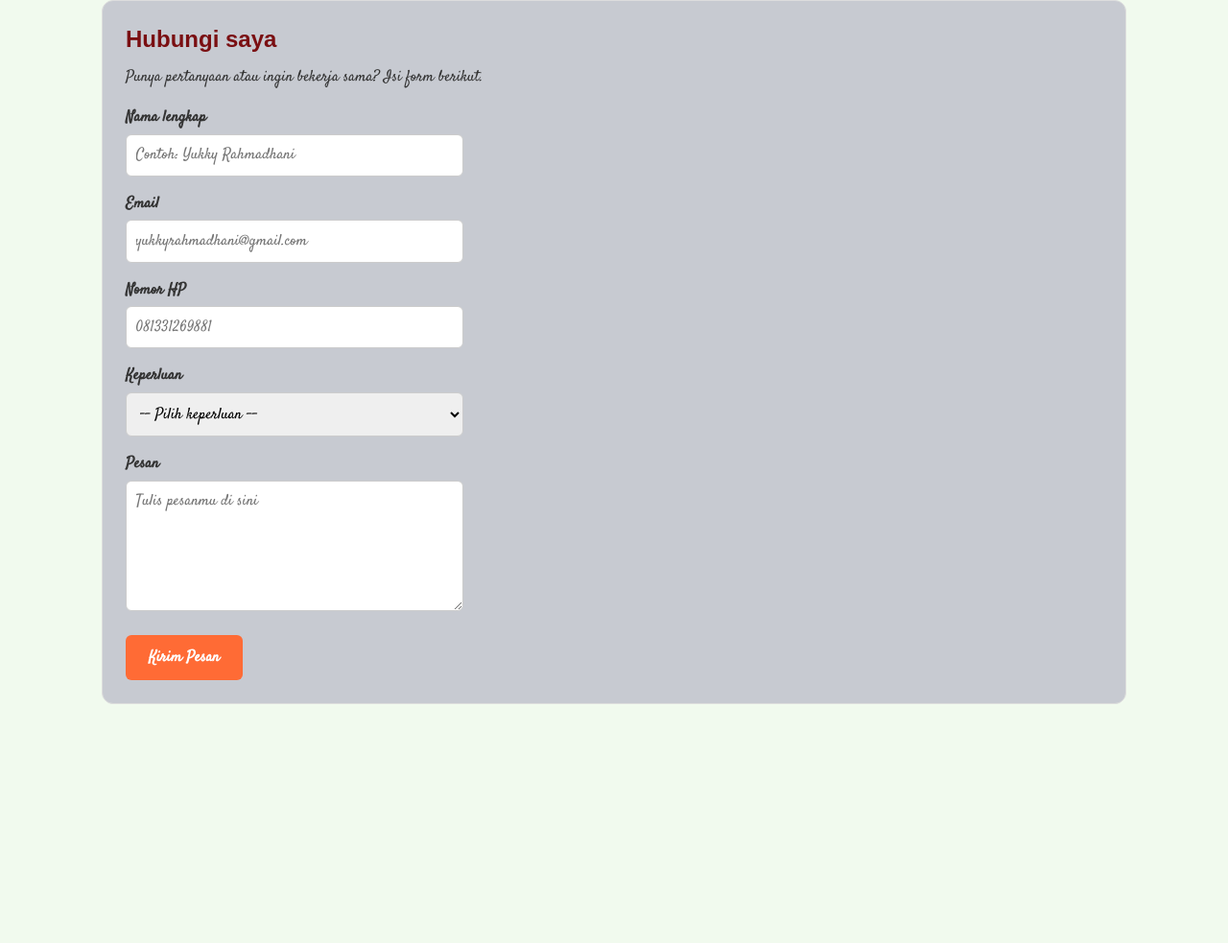
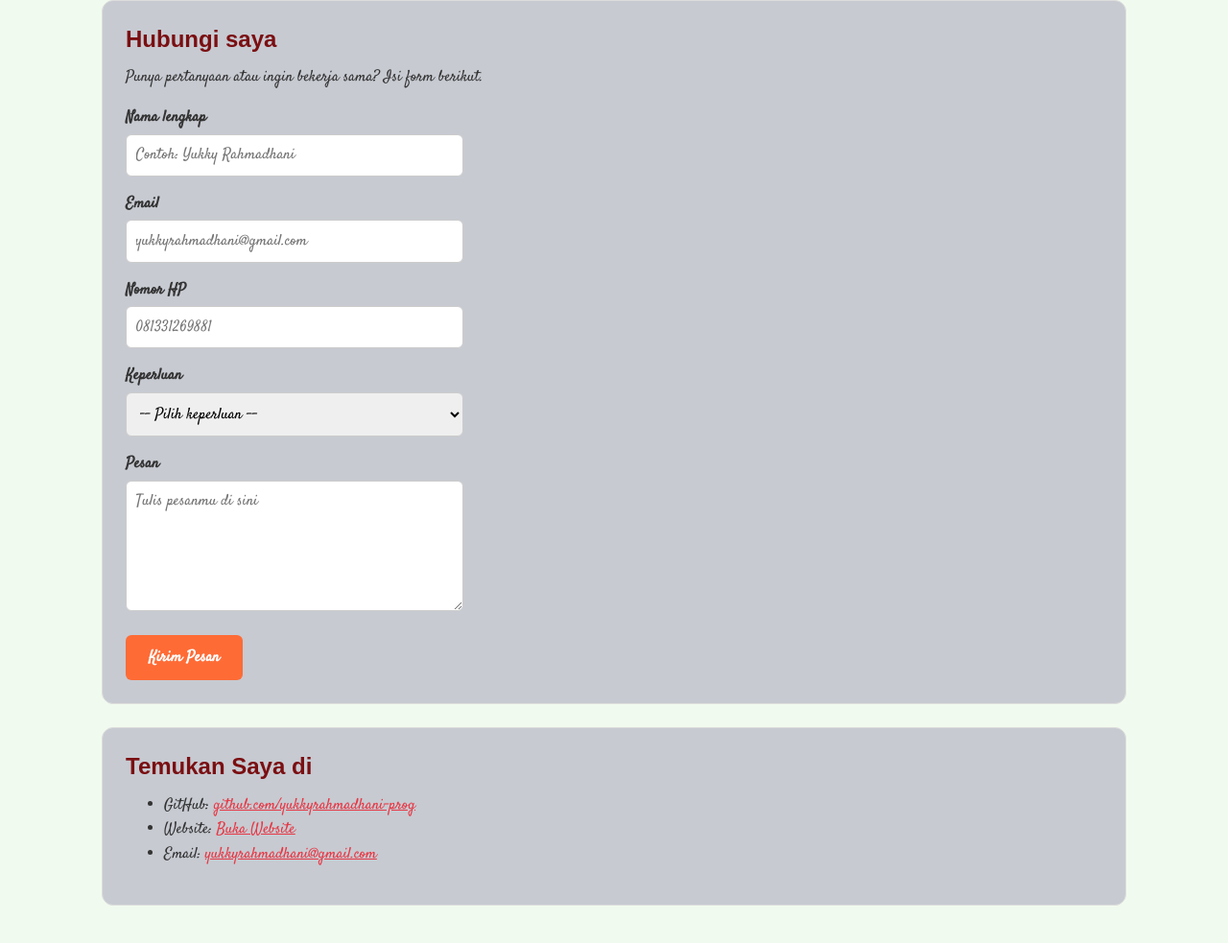
Before and after one commit to yukkyrahmadhani-prog/portofolio, a plain HTML site: page kontak.html in a window 1280 px wide. Shown: the part 139-1122 px from the top of the page at 96% size. Before the commit the page ends 937 px from the top, so only its background shows below. Drawn offline with Linux system fonts and the light colour scheme.

Commit message:
feat: tambah kartu media sosial di halaman kontak

```diff
--- a/kontak.html
+++ b/kontak.html
@@ -60,6 +60,16 @@
                 <button type="submit">Kirim Pesan</button>
             </form>
         </section>
+        <section class="kartu">
+            <h2>Temukan Saya di</h2>
+            <ul>
+                <li>GitHub: <a href="https://github.com/yukkyrahmadhani-prog">github.com/yukkyrahmadhani-prog</a></li>
+                <li> Website: <a
+                        href="https://vercel.com/yukkyrahmadhani-prog/portofolio/H6EVeoFStTsPnhvN8f48YcQ23tbf">Buka Website</a>
+                </li>
+                <li>Email: <a href="yukkyrahmadhani@gmail.com">yukkyrahmadhani@gmail.com</a></li>
+            </ul>
+        </section>
     </div>
 </main>
 </body>
```
